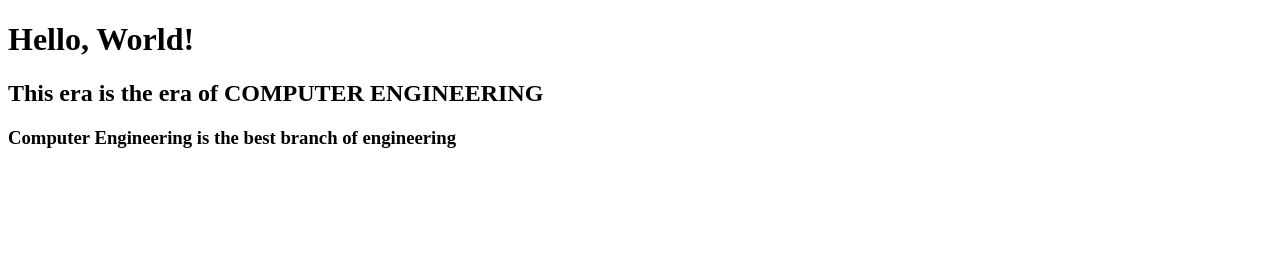
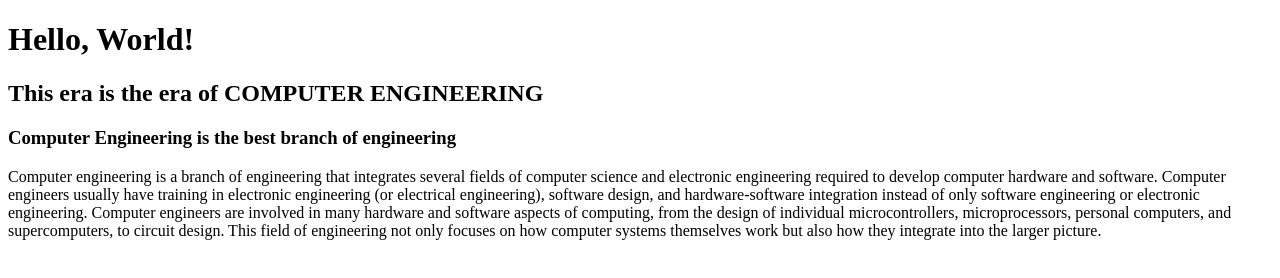
Before and after one commit to RaviTeja799/cse, a plain HTML site: page index.html in a window 1280 px wide. Drawn offline with Linux system fonts and the light colour scheme.

Commit message:
modified

```diff
--- a/index.html
+++ b/index.html
@@ -7,5 +7,7 @@
     <h1>Hello, World!</h1>
     <h2>This era is the era of COMPUTER ENGINEERING</h2>
     <h3>Computer Engineering is the best branch of engineering</h3>
+
+    <p>Computer engineering is a branch of engineering that integrates several fields of computer science and electronic engineering required to develop computer hardware and software. Computer engineers usually have training in electronic engineering (or electrical engineering), software design, and hardware-software integration instead of only software engineering or electronic engineering. Computer engineers are involved in many hardware and software aspects of computing, from the design of individual microcontrollers, microprocessors, personal computers, and supercomputers, to circuit design. This field of engineering not only focuses on how computer systems themselves work but also how they integrate into the larger picture.</p>
 </body>
 </html>
```
